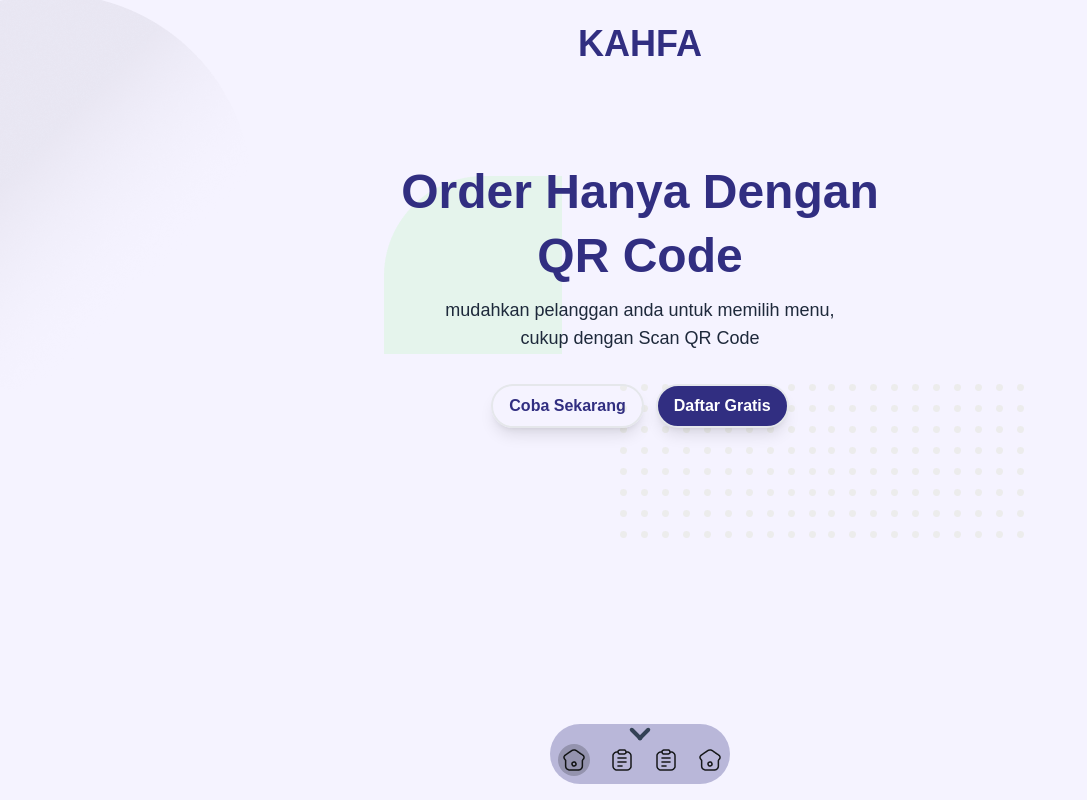
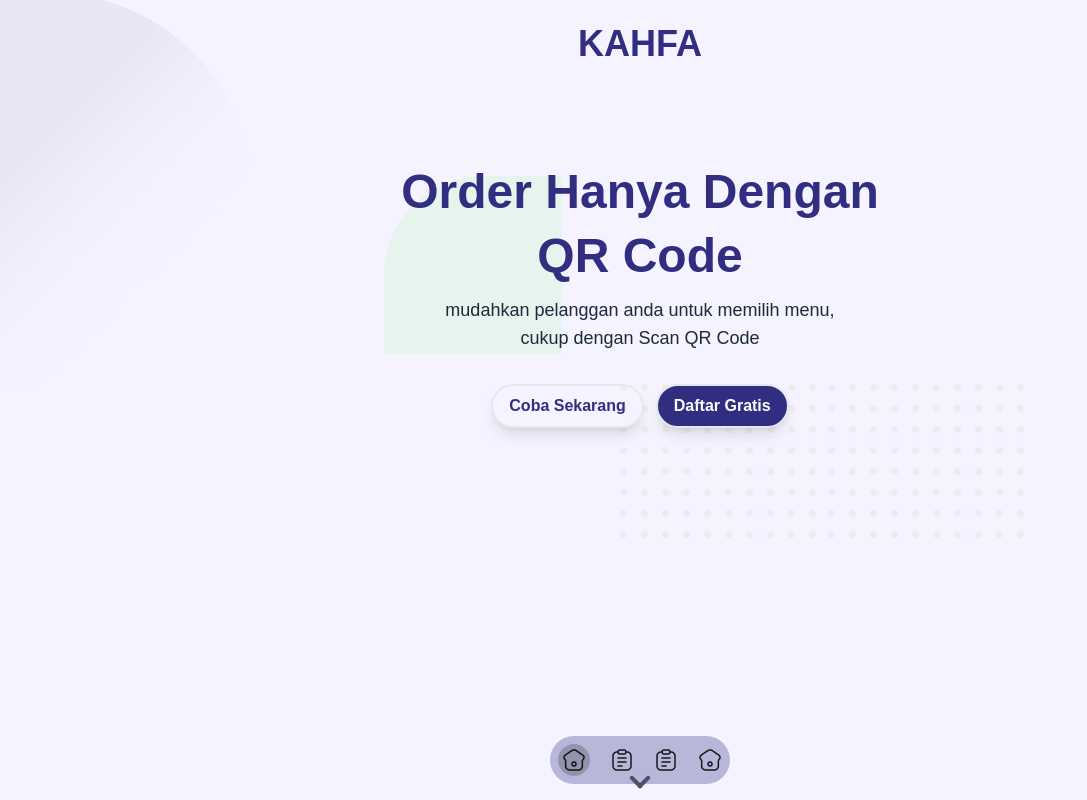
Before and after one commit to mizabun/Kafa-web, a React (Create React App) app: page / in a window 1280 px wide. Shown: the top 800 px of the page, without its empty margins (0-1087 px from the left). Built offline with nearby package versions, Linux system fonts and the light colour scheme.

Commit message:
navbar transisi 2

```diff
--- a/src/components/nav/nav.js
+++ b/src/components/nav/nav.js
@@ -9,13 +9,13 @@ export default function Navbar() {
         <>
             <nav>
                 <div className={`${show ? '' : 'transform translate-y-14'} block left-2/4 -translate-x-2/4 fixed bottom-4 transition-transform duration-1000`}>
+                    <div className='flex justify-center' onClick={() => setShow(!show)}>
+                        <div className={`${show ? 'tranform translate-y-12 ' : 'rotate-180 '} flex justify-center transition duration-1000 cursor-pointer`}>
+                            <div className='h-1 w-4 rounded-md bg-slate-600 rotate-45'></div>
+                            <div className='h-1 w-4 rounded-md bg-slate-600 -rotate-45 -ml-2'></div>
+                        </div>
+                    </div>
                     <div className=' rounded-full bg-indigo-900 bg-opacity-30 '>
-                        <div className='flex justify-center' onClick={() => setShow(!show)}>
-                            <div className={`${show ? '' : 'rotate-180 translate-y-2/3 '} flex justify-center pt-2 cursor-pointer transition duration-1000`}>
-                                <div className='h-1 w-4 rounded-md bg-slate-700 rotate-45'></div>
-                                <div className='h-1 w-4 rounded-md bg-slate-700 -rotate-45 -ml-2'></div>
-                            </div>
-                        </div>
                         <div className='flex items-center space-x-5 p-2'>
                             <a href='#header' onClick={() => setActiveNav('#')} className={activeNav === '#' ? 'bg-black bg-opacity-20 rounded-full p-1' : ''}>
                                 <img src={home} alt='' className='mix-blend-color-burn' />
```
